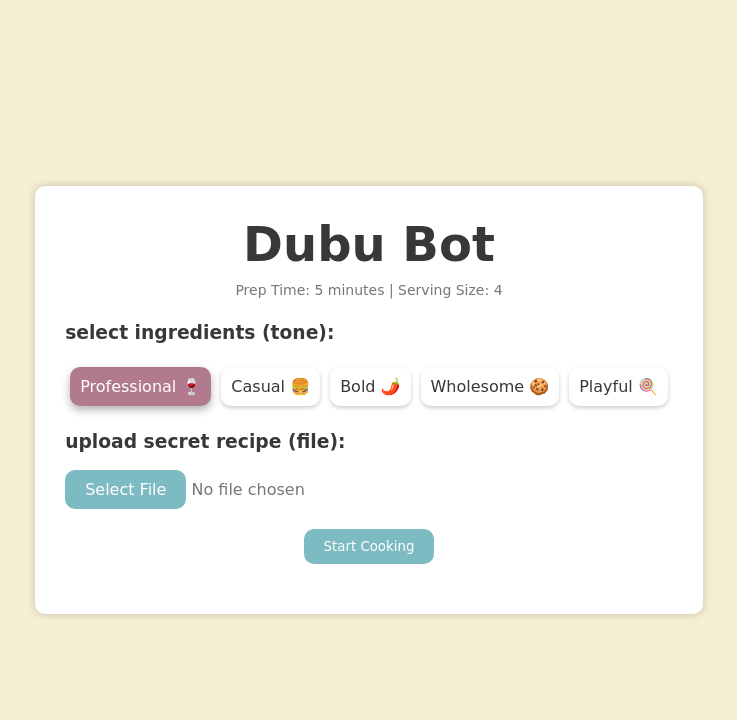
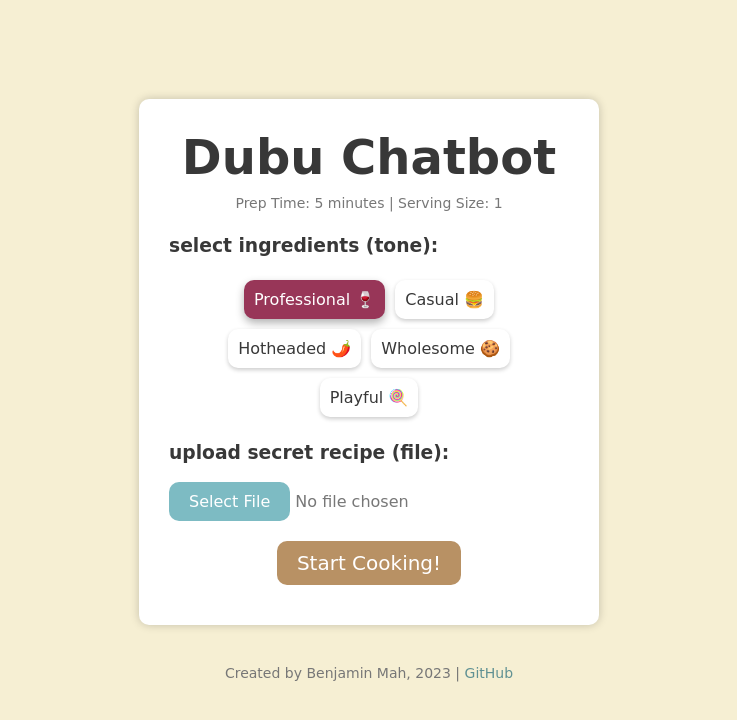
Before and after one commit to benjaminmah/dubu-chatbot, a plain HTML site: page templates/index.html in a window 1280 px wide. Both pictures are taken after a click on the element "Professional 🍷". Shown: the whole page, without its empty margins (271-1008 px from the left). Drawn offline with Linux system fonts and the light colour scheme; a web font is replaced by a local one.

Commit message:
Visual changes, made changes to ingredient prompts to better suit them

```diff
--- a/static/chatbot.css
+++ b/static/chatbot.css
@@ -8,16 +8,19 @@ body {
 
 .chatbot-container {
   display: flex;
+  flex-direction: column;
   justify-content: center;
   align-items: center;
   min-height: 100vh;
+  margin-bottom: 20px; /* Add margin between chatbot-container and footer */
+  margin-top: -40px;
 }
-
 .chat-container {
   background-color: #FFFFFF;
   border-radius: 10px;
   box-shadow: 0 0 10px rgba(0, 0, 0, 0.2);
   width: 400px;
+  margin-top: 20px; /* Add margin between chat container and footer */
 }
 
 .chat-header {
@@ -27,11 +30,8 @@ body {
   background-color: #7DBBC3;
   border-top-left-radius: 10px;
   border-top-right-radius: 10px;
-  border-bottom-left-radius: 5px;
-  border-bottom-right-radius: 5px;
   box-shadow: 0 2px 4px rgba(0, 0, 0, 0.2);
 }
-
 
 .header-title {
   margin: 0;
@@ -46,6 +46,20 @@ body {
   padding: 20px;
   height: 300px;
   overflow-y: auto;
+}
+
+.chat-log::-webkit-scrollbar {
+    width: 8px; /* Set the width of the scrollbar */
+
+}
+
+.chat-log::-webkit-scrollbar-track {
+    background:#d6cdab /* Set the background color of the scrollbar track */
+}
+
+.chat-log::-webkit-scrollbar-thumb {
+    background:#a5996a; /* Set the color of the scrollbar thumb */
+    border-radius: 4px; /* Add rounded corners to the scrollbar thumb */
 }
 
 .chat-message {
@@ -69,7 +83,7 @@ body {
   padding: 10px;
   border-radius: 10px;
   box-shadow: 0 2px 4px rgba(0, 0, 0, 0.2);
-  word-wrap: break-word; /* Added to wrap long messages */
+  word-wrap: break-word;
 }
 
 .user-input {
@@ -88,7 +102,7 @@ body {
   border-radius: 5px;
   color: #888;
   font-family: 'Gaegu', cursive;
-  outline: none; /* Remove the blue outline when clicked */
+  outline: none;
 }
 
 .user-input input[type="text"]::placeholder {
@@ -109,7 +123,6 @@ body {
   transition: background-color 0.3s;
 }
 
-
 .go-back-button {
   padding: 8px;
   background-color: transparent;
@@ -122,7 +135,6 @@ body {
   align-items: center;
 }
 
-
 .arrow {
   display: inline-block;
   width: 8px;
@@ -132,8 +144,6 @@ body {
   transform: rotate(45deg);
   margin-right: -10px;
 }
-
-
 
 .pastel-button {
   background-color: #D9A5B3;
@@ -157,13 +167,14 @@ body {
   width: 0;
   height: 0;
 }
+
 .chatbot-message .message-content {
-    background-color: #a59e7d;
+  background-color: #926c41;
   padding: 10px;
   border-radius: 10px;
   color: white;
   box-shadow: 0 2px 4px rgba(0, 0, 0, 0.2);
-    word-wrap: break-word; /* Added to wrap long messages */
+  word-wrap: break-word;
 }
 
 .loading-indicator {
@@ -179,3 +190,23 @@ body {
   width: auto;
   opacity: 1;
 }
+
+.footer {
+  text-align: center;
+  font-size: 14px;
+  padding: 20px 0;
+  font-family: 'Gaegu', cursive;
+  color: #777;
+  background-color: #ffffff00;
+  margin-top: -175px; /* Add margin to the top of the footer */
+}
+
+.footer a {
+  color: #609193;
+  text-decoration: none;
+  transition: background-color 0.3s ease, color 0.3s ease;
+}
+
+.footer a:hover {
+  color: #446C75;
+}
--- a/static/script.js
+++ b/static/script.js
@@ -79,7 +79,7 @@ function startCooking() {
       console.log(result.message);
 
       // Redirect to a new HTML file
-      window.location.href = '/new-page'; // Replace 'new-page.html' with the desired file name
+      window.location.href = '/chatbot'; // Replace 'new-page.html' with the desired file name
     })
     .catch(error => {
       console.error('Error:', error);
@@ -242,6 +242,15 @@ document.addEventListener('DOMContentLoaded', function() {
   }
 });
 
+function clearFileInput() {
+  const fileInput = document.getElementById('fileInputId'); // Replace 'fileInputId' with the ID of your file input field
+  const fileNameElement = fileInput.parentNode.querySelector('.file-name');
+
+  fileInput.value = ''; // Clear the file input
+  fileNameElement.textContent = 'No file chosen';
+  selectedFile = null; // Reset the selected file variable
+}
+
 // Add event listener to the Start Cooking button
 const startButton = document.querySelector('.start-button');
 startButton.addEventListener('click', startCooking);
--- a/static/styles.css
+++ b/static/styles.css
@@ -4,13 +4,17 @@ body {
   margin: 0;
   background-color: #F6EFD3;
   font-family: 'Gaegu', cursive;
+  display: flex;
+  flex-direction: column;
+  min-height: 100vh;
 }
 
 .container {
   display: flex;
+  flex-direction: column;
   justify-content: center;
   align-items: center;
-  min-height: 100vh;
+  flex: 1;
 }
 
 .recipe-box {
@@ -29,7 +33,7 @@ body {
   color: #383838;
 }
 
-.recipe-details {
+.recipe-details, .footer {
   font-size: 14px;
   text-align: center;
   margin-top: 10px;
@@ -57,6 +61,8 @@ body {
   display: flex;
   justify-content: center;
   margin-top: 5px;
+  width: 400px;
+  flex-wrap: wrap
 }
 
 .ingredient-tile {
@@ -78,7 +84,7 @@ body {
 }
 
 .ingredient-tile.selected {
-  background-color: #b27a8e;
+  background-color: #983658;
   color: #FFFFFF;
   box-shadow: 0 4px 8px rgba(0, 0, 0, 0.3);
 }
@@ -127,20 +133,42 @@ body {
 .container .start-button {
   display: block;
   padding: 10px 20px;
-  background-color: #7DBBC3;
+  background-color: #b89164;
   color: white;
   border: none;
   cursor: pointer;
   border-radius: 10px;
   margin: 20px auto;
+  margin-bottom: 10px;
   font-family: 'Gaegu', cursive;
+  font-size: 20px;
   transition: background-color 0.3s ease, color 0.3s ease;
 }
 
 .container .start-button:hover {
-  background-color: #609193;
+  background-color: #926c41;
 }
 
 .container .start-button:active {
-  background-color: #446C75;
+  background-color: #926c41;
 }
+
+.footer{
+  text-align: center;
+  font-size: 14px;
+  margin-top: auto;
+  padding: 20px 0;
+  font-family: 'Gaegu', cursive;
+  color: #777;
+  background-color: #ffffff00;
+}
+
+.footer a {
+  color: #609193;
+  text-decoration: none;
+  transition: background-color 0.3s ease, color 0.3s ease;
+}
+
+.footer a:hover {
+  color: #446C75;
+}
--- a/templates/index.html
+++ b/templates/index.html
@@ -1,7 +1,7 @@
 <!DOCTYPE html>
 <html>
 <head>
-  <title>Dubu Bot</title>
+  <title>Dubu Chatbot</title>
   <link rel="stylesheet" type="text/css" href="/static/styles.css">
   <link rel="preconnect" href="https://fonts.googleapis.com">
   <link rel="preconnect" href="https://fonts.gstatic.com" crossorigin>
@@ -17,28 +17,34 @@
       align-items: center;
       min-height: 100vh;
     }
+
+    .footer {
+      text-align: center;
+      font-size: 14px;
+      margin-top: 20px;
+    }
   </style>
 </head>
 <body>
   <div class="container">
     <div class="recipe-box">
-      <h1 class="title">Dubu Bot</h1>
-      <p class="recipe-details">Prep Time: 5 minutes | Serving Size: 4</p>
+      <h1 class="title">Dubu Chatbot</h1>
+      <p class="recipe-details">Prep Time: 5 minutes | Serving Size: 1</p>
       <div class="recipe-content">
         <div class="section">
           <div class="subsection1">
-            <h3>select ingredients &#40;tone&#41;:</h3>
+            <h3>select ingredients (tone):</h3>
             <div class="ingredient-tiles">
               <div class="ingredient-tile" onclick="toggleIngredient(this)">Professional 🍷</div>
               <div class="ingredient-tile" onclick="toggleIngredient(this)">Casual 🍔</div>
-              <div class="ingredient-tile" onclick="toggleIngredient(this)">Bold 🌶️</div>
+              <div class="ingredient-tile" onclick="toggleIngredient(this)">Hotheaded 🌶️</div>
               <div class="ingredient-tile" onclick="toggleIngredient(this)">Wholesome 🍪</div>
               <div class="ingredient-tile" onclick="toggleIngredient(this)">Playful 🍭</div>
             </div>
           </div>
           <div class="divider"></div>
           <div class="subsection">
-            <h3>upload secret recipe &#40;file&#41;:</h3>
+            <h3>upload secret recipe (file):</h3>
             <div class="file-upload-container">
               <input type="file" class="file-upload-input" id="file-upload" onchange="handleFileSelect(event)">
               <label class="file-upload-label" for="file-upload">Select File</label>
@@ -47,12 +53,16 @@
           </div>
           <div class="divider"></div>
           <div class="subsection">
-            <button class="start-button">Start Cooking</button>
+            <button class="start-button">Start Cooking!</button>
           </div>
         </div>
       </div>
     </div>
+    <div class="footer">
+    Created by Benjamin Mah, 2023 | <a href="https://github.com/benjaminmah" target=”_blank”>GitHub</a>
   </div>
+  </div>
+
   <script src="/static/script.js"></script>
 </body>
 </html>
```
Also changed, not shown: templates/chatbot.html (added, +46 -0 lines), templates/new-page.html (deleted, +0 -28 lines), 4 other files. Lines whose indentation alone changed are shown as unchanged.
